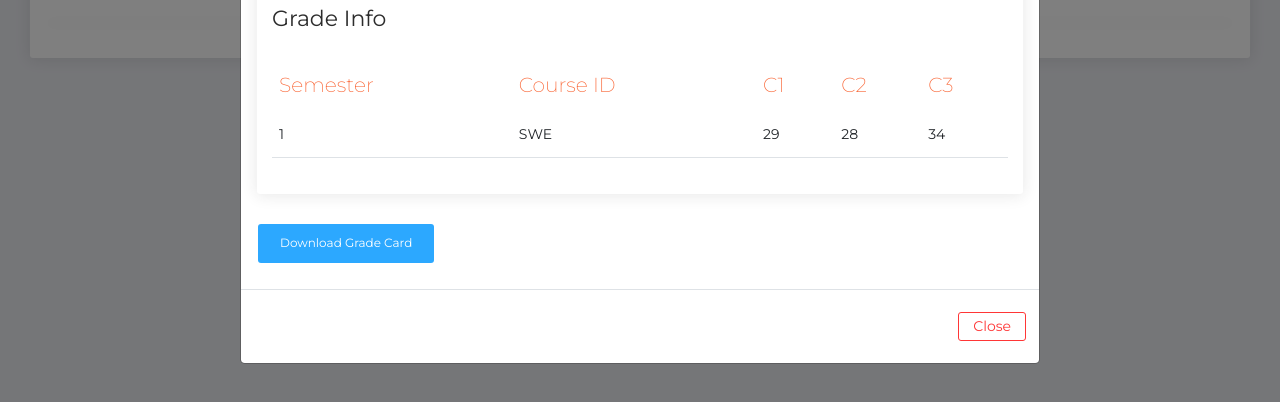
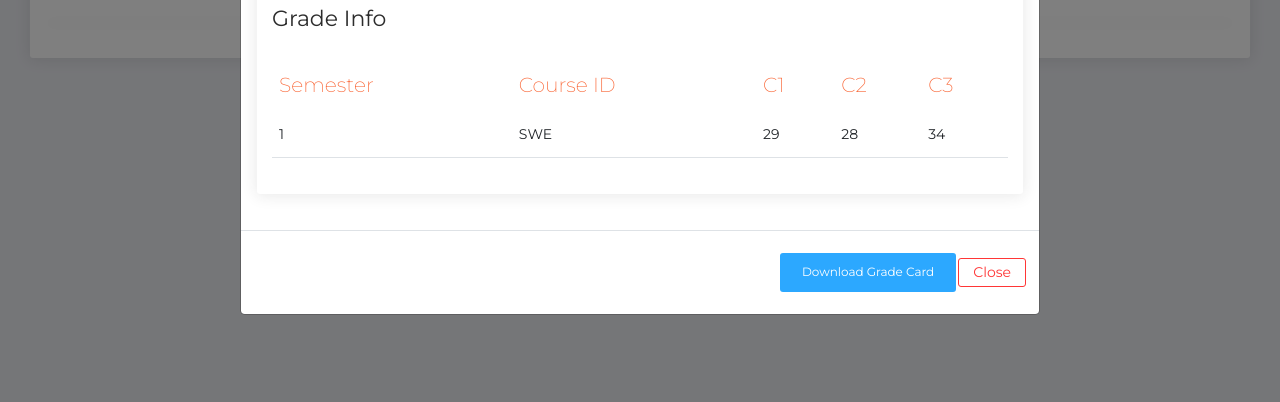
Before and after one commit to Cybertron-Avneesh/SE-frontend, a plain HTML site: page operating/student_corner.html in a window 1280 px wide. Both pictures are taken after a click on the button "GRADE CARD". Shown: the part 234-636 px from the top of the page. Drawn offline with nearby package versions, Linux system fonts and the light colour scheme; files that its build step writes are made by us from their sources.

Commit message:
Makes Download Grade Card Button Functional

```diff
--- a/operating/student_corner.html
+++ b/operating/student_corner.html
@@ -374,7 +374,7 @@
             <h4 class="modal-title">Grade Card</h4>
             <button type="button" class="close" data-dismiss="modal">&times;</button>
           </div>
-          <div class="modal-body">
+          <div class="modal-body" id="completeGradeCard">
             <h3>
               <i class="fa fa-user-circle"></i>
               <span class="currEnrollID"></span>
@@ -428,9 +428,9 @@
                   </div>
               </div>
             </div>
-            <button type="button" class="btn btn-info" data-dismiss="modal" onclick="printDiv('detailCard')">Download Grade Card</button>
           </div>
           <div class="modal-footer">
+            <button type="button" class="btn btn-info" data-dismiss="modal" onclick="printDiv('completeGradeCard')">Download Grade Card</button>
             <button type="button" class="btn btn-outline-danger btn-sm" data-dismiss="modal">Close</button>
           </div>
         </div>
```
